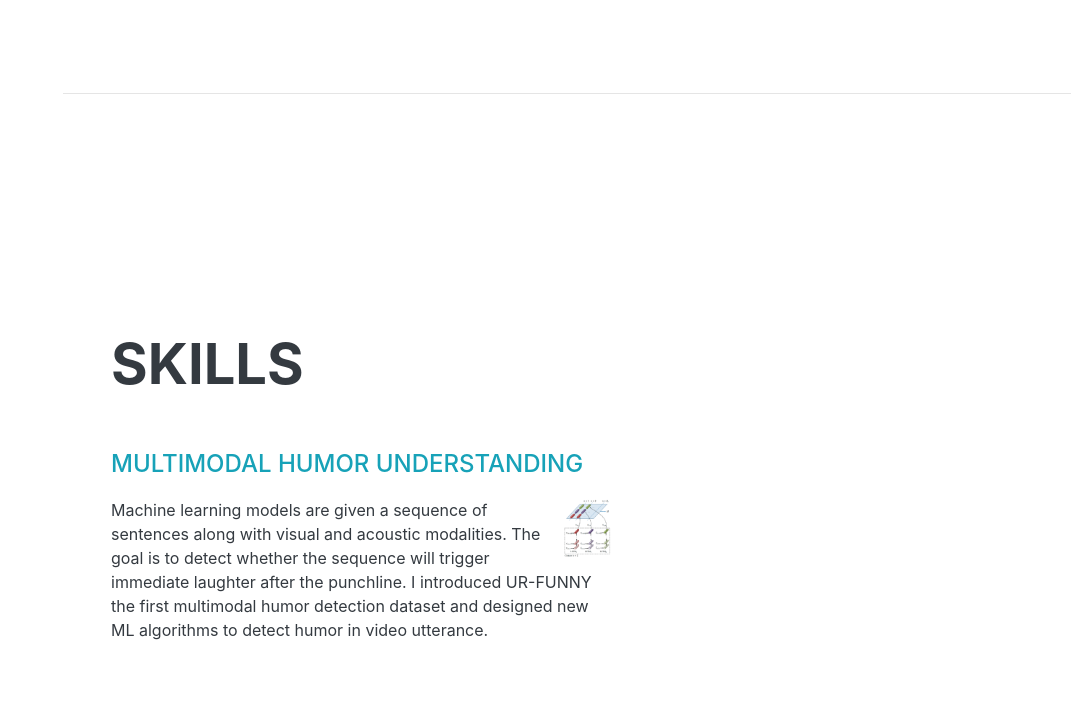
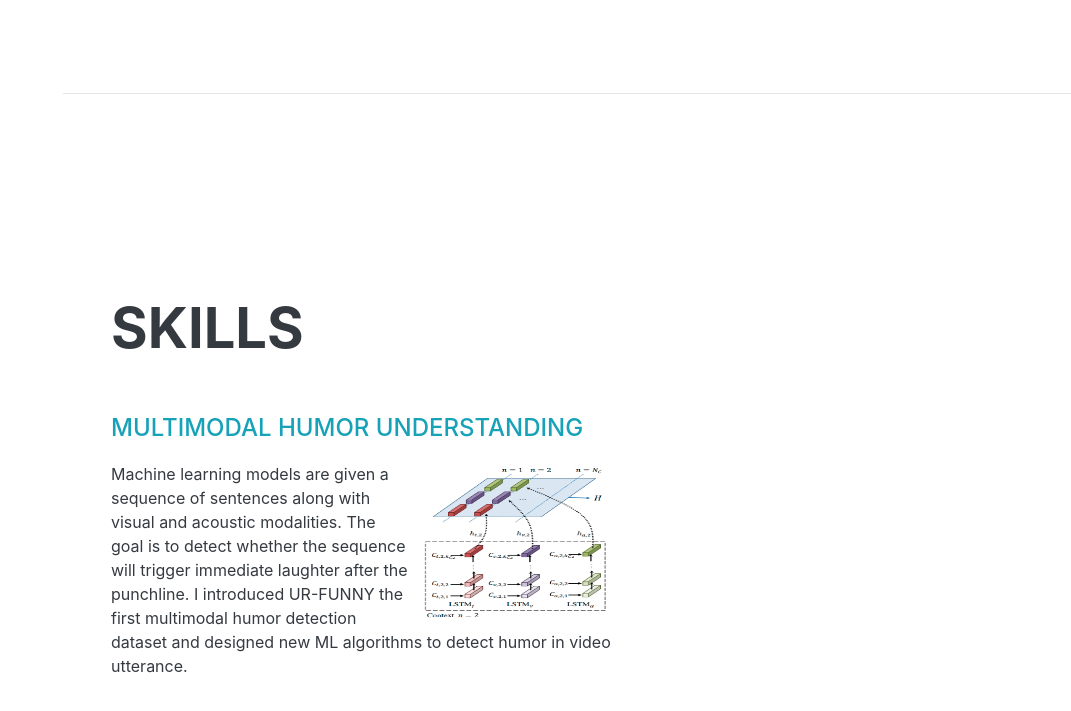
Before and after one commit to matalvepu/kamrul.hasan.github.io, a website: page dist/index.html in a window 1280 px wide. Shown: the part 2612-3323 px from the top of the page, without its empty margins (209-1280 px from the left). Drawn offline with nearby package versions, Linux system fonts and the light colour scheme; a web font is replaced by a local one.

Commit message:
added urfunny4

```diff
--- a/dist/index.html
+++ b/dist/index.html
@@ -150,7 +150,7 @@
                     <div class="subheading mb-3"> <span class="text-primary">Multimodal Humor Understanding</span></div>
 
                     <p style="width: 500px;">
-                    <img src="assets/img/urfunny.png" style="width:50px;height:60px;float: right; " />
+                    <img src="assets/img/urfunny.png" style="width:200px;height:160px;float: right; " />
                     Machine learning models are given a sequence of sentences along with visual and acoustic modalities. The goal is to detect whether the sequence will trigger immediate laughter after the punchline. I introduced UR-FUNNY the first multimodal humor detection dataset and designed new ML algorithms to detect humor in video utterance.
                     </p>
 
```
